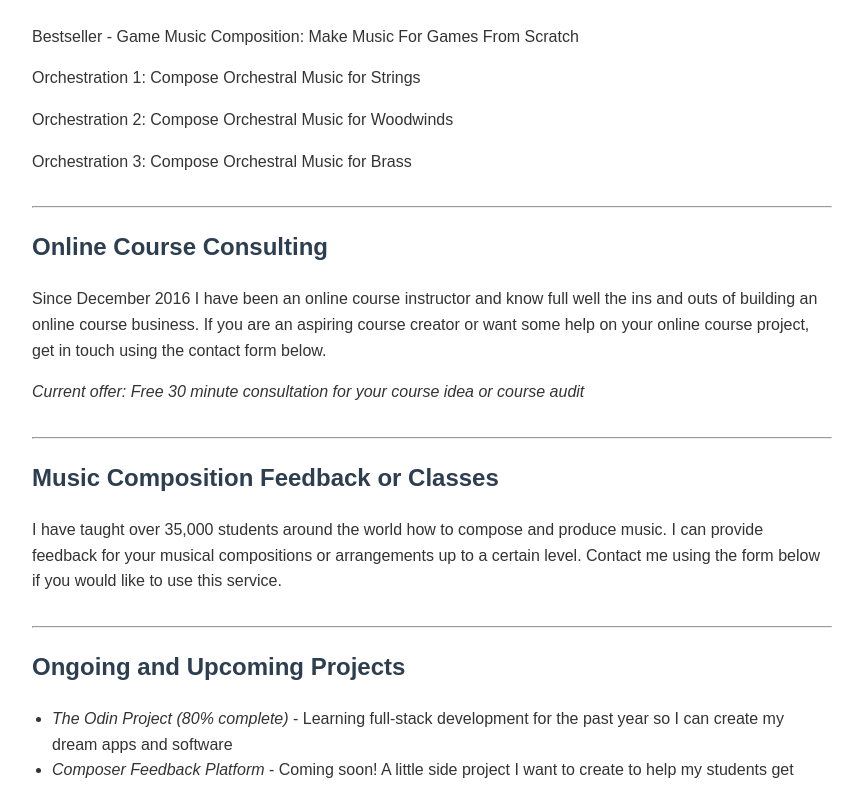
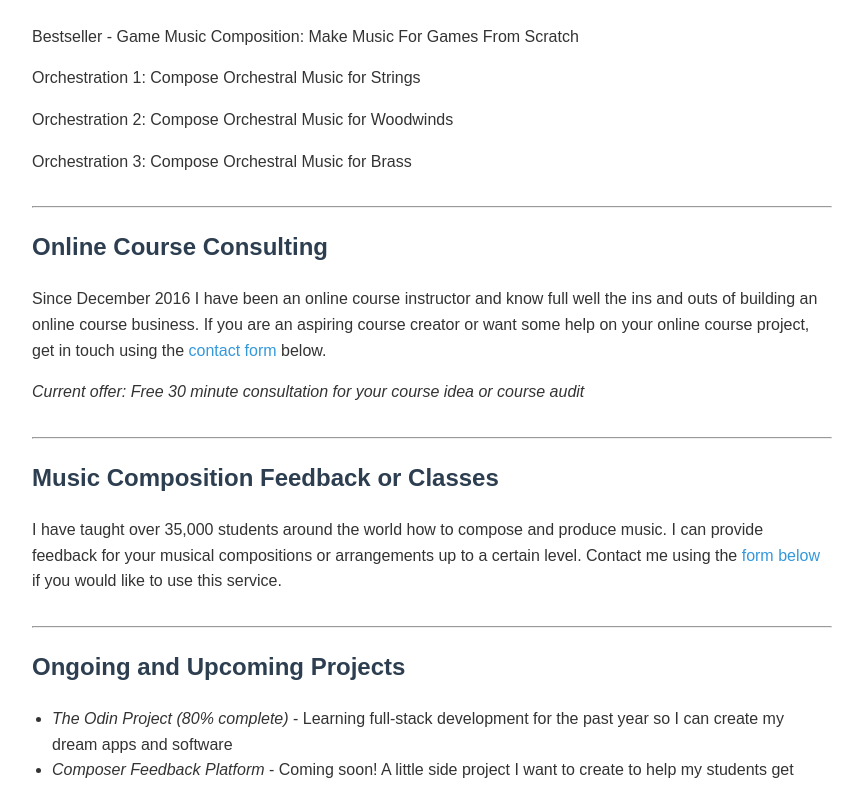
Before and after one commit to karleenheong/karleen-heong-site1, a plain HTML site: page index.html in a window 1280 px wide. Shown: the part 536-1323 px from the top of the page, without its empty margins (208-1071 px from the left). Drawn offline with Linux system fonts and the light colour scheme.

Commit message:
Add favicon and internal links to contact form

```diff
--- a/index.html
+++ b/index.html
@@ -5,6 +5,7 @@
     <meta name="viewport" content="width=device-width, initial-scale=1.0">
     <title>Karleen Heong - Personal Website</title>
     <link rel="stylesheet" href="styles.css">
+    <link rel="icon" type="image/png" sizes="64x64" href="favicon.png">
 
     <!-- Google tag (gtag.js) -->
     <script async src="https://www.googletagmanager.com/gtag/js?id=G-5QES9TBPFV"></script>
@@ -42,14 +43,14 @@
 
       <section id="course-consulting">
         <h2>Online Course Consulting</h2>
-        <p>Since December 2016 I have been an online course instructor and know full well the ins and outs of building an online course business. If you are an aspiring course creator or want some help on your online course project, get in touch using the contact form below.</p>
+        <p>Since December 2016 I have been an online course instructor and know full well the ins and outs of building an online course business. If you are an aspiring course creator or want some help on your online course project, get in touch using the <a href="#contact-section">contact form</a> below.</p>
         <p><em>Current offer: Free 30 minute consultation for your course idea or course audit</em></p>
       </section>
       <hr>
 
       <section id="composition-feedback">
         <h2>Music Composition Feedback or Classes</h2>
-        <p>I have taught over 35,000 students around the world how to compose and produce music. I can provide feedback for your musical compositions or arrangements up to a certain level. Contact me using the form below if you would like to use this service.</p>
+        <p>I have taught over 35,000 students around the world how to compose and produce music. I can provide feedback for your musical compositions or arrangements up to a certain level. Contact me using the <a href="#contact-section">form below</a> if you would like to use this service.</p>
       </section>
       <hr>
 
@@ -63,7 +64,7 @@
       </section>
       <hr>
 
-      <section class="contact-section">
+      <section class="contact-section" id="contact-section">
         <div class="contact-intro">
           <h2 class="contact-title">Contact Me</h2>
           <p class="contact-description">
```
Also changed, not shown: favicon.png (added).
